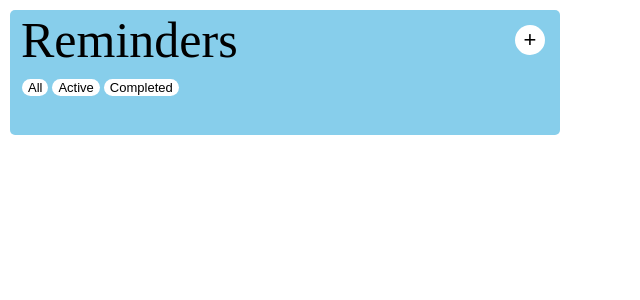
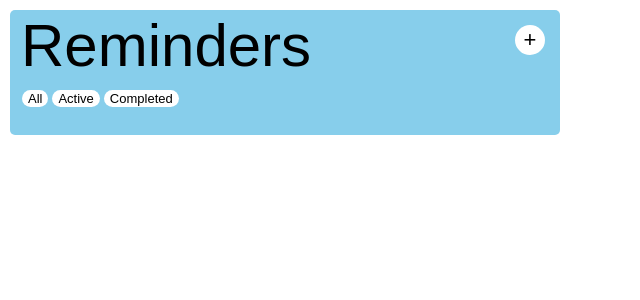
Before and after one commit to RapidProduction/RemindersSample-ReactJs, a React app: page / in a window 1280 px wide. Shown: the top 300 px of the page, without its empty margins (0-640 px from the left). Built offline with nearby package versions, Linux system fonts and the light colour scheme.

Commit message:
Rewise fonts.

```diff
--- a/src/sass/component/item.scss
+++ b/src/sass/component/item.scss
@@ -16,5 +16,6 @@
         border-color: black;
         margin-left :5px;
         margin-bottom: 0px;
+        font-family: Arial, Helvetica, sans-serif;
     }
 }
--- a/src/sass/component/topic.scss
+++ b/src/sass/component/topic.scss
@@ -5,7 +5,7 @@
     }
 
     .date {
-        font-size: 16px;
+        font-size: 15px;
         color: slategray;
     }
 }
--- a/src/sass/layout/editLayout.scss
+++ b/src/sass/layout/editLayout.scss
@@ -54,7 +54,7 @@
         border-width: 1px;
         border-radius: 4px;
         border-color: lightgray;
-        height: 58%;
+        height: 62%;
         padding: 8px;
         width: 94%;
         font-size: 16px;
@@ -100,6 +100,11 @@
     }
 
     .taskNumber {
+        font-family: Arial, Helvetica, sans-serif;
+        font-size: 15px;
+        font-weight: 100px;
+        margin: 0px;
+
         -webkit-user-select: none; /* Chrome/Safari */
         -moz-user-select: none; /* Firefox */
         -ms-user-select: none; /* IE10+ */
--- a/src/sass/layout/homeLayout.scss
+++ b/src/sass/layout/homeLayout.scss
@@ -22,7 +22,9 @@
 
     .title {
         margin-left: 10px;
-        font-size: 50px;
+        font-size: 60px;
+        font-family: Arial, Helvetica, sans-serif;
+        font-weight: 100;
     }
 
     .addButton {
```
